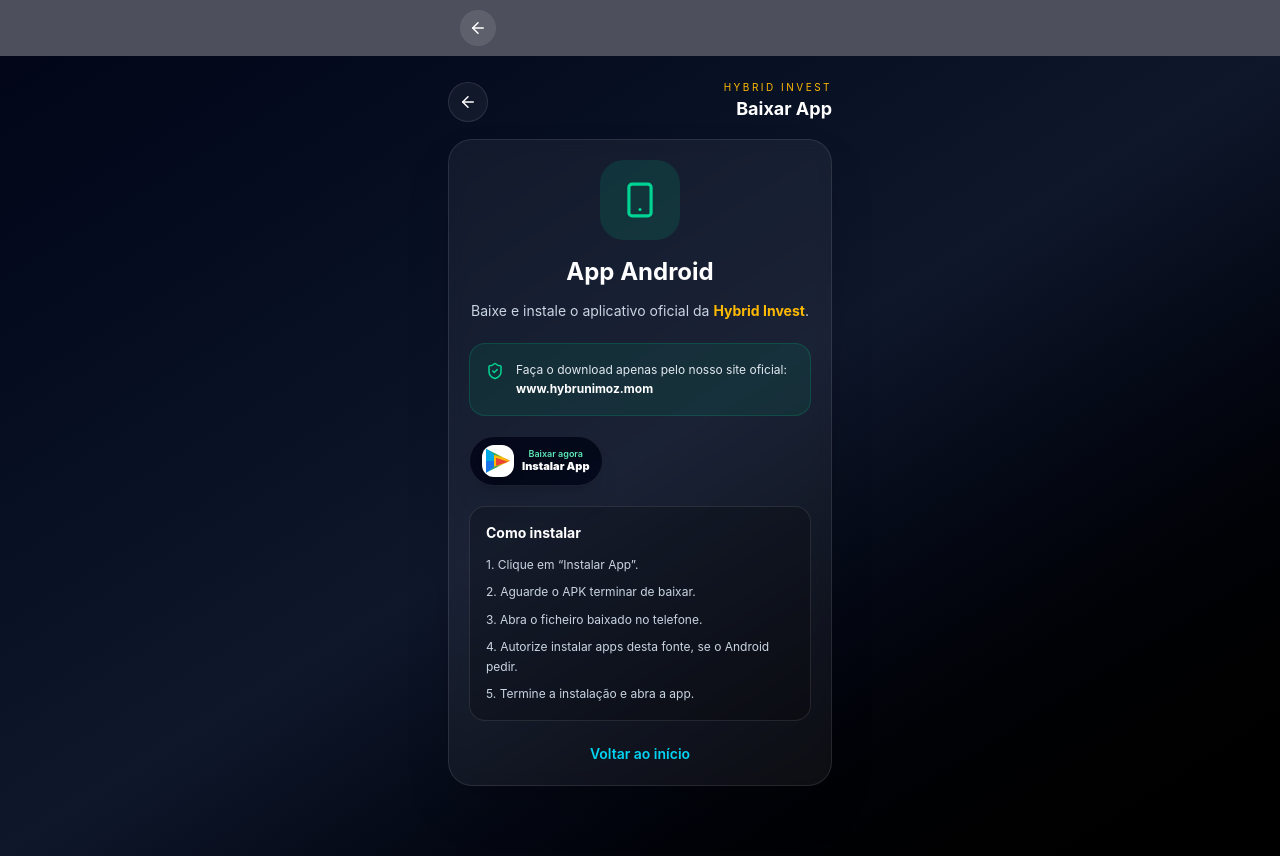
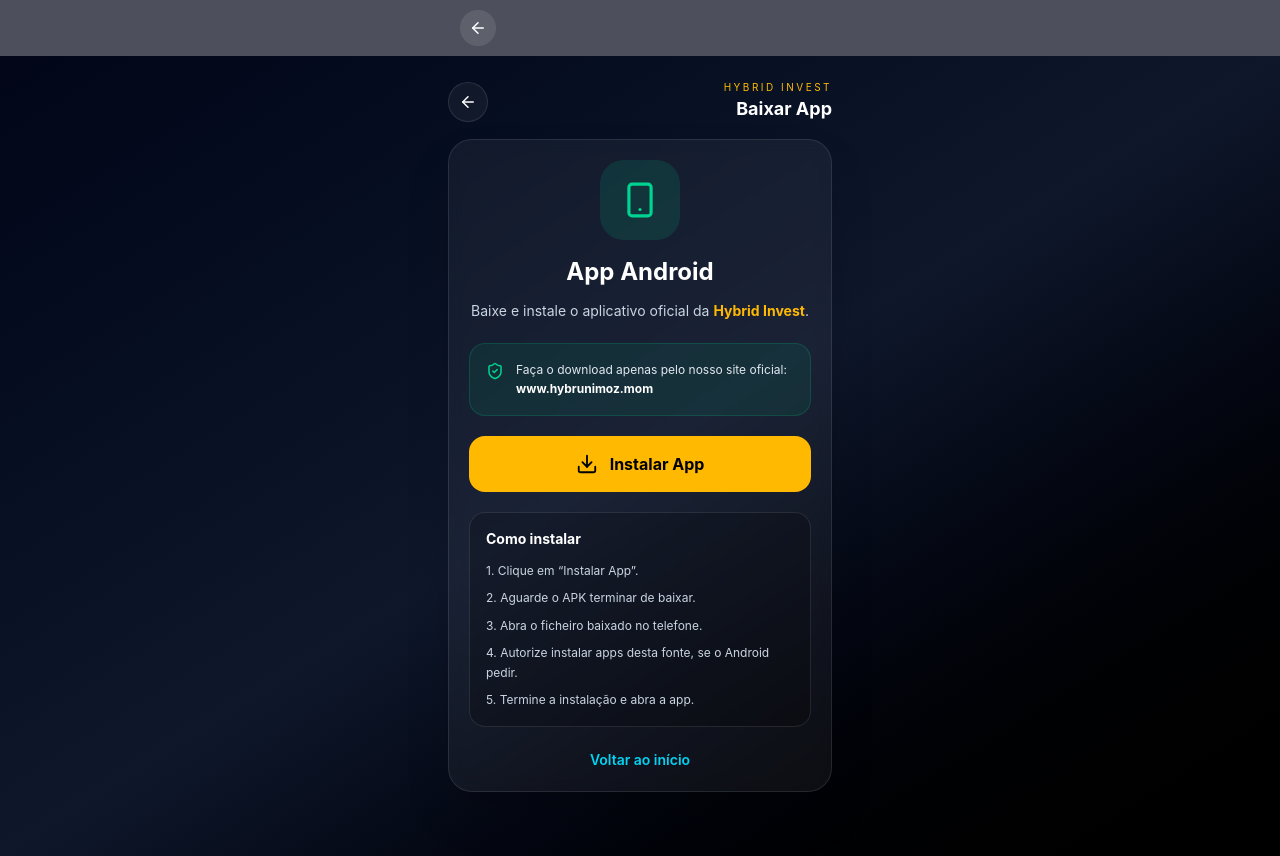
Before and after one commit to DESIGNER1220/hybrid-invest-app, a Next.js app: page /baixar-app in a window 1280 px wide. Built offline with nearby package versions, Linux system fonts and the light colour scheme.

Commit message:
Corrigir bloqueio de levantamento para usuarios bloqueados

```diff
--- a/app/components/DownloadAppButton.tsx
+++ b/app/components/DownloadAppButton.tsx
@@ -1,197 +1,24 @@
 "use client";
 
-import { useEffect, useState } from "react";
-
-type BeforeInstallPromptEvent = Event & {
-  prompt: () => Promise<void>;
-  userChoice: Promise<{
-    outcome: "accepted" | "dismissed";
-    platform: string;
-  }>;
-};
+import { Download } from "lucide-react";
 
 type DownloadAppButtonProps = {
   className?: string;
+  label?: string;
 };
-
-function isStandaloneMode() {
-  if (typeof window === "undefined") return false;
-
-  const navigatorWithStandalone = window.navigator as Navigator & {
-    standalone?: boolean;
-  };
-
-  return (
-    window.matchMedia("(display-mode: standalone)").matches ||
-    navigatorWithStandalone.standalone === true
-  );
-}
-
-function isIosDevice() {
-  if (typeof window === "undefined") return false;
-
-  return /iphone|ipad|ipod/i.test(window.navigator.userAgent);
-}
 
 export default function DownloadAppButton({
   className = "",
+  label = "Instalar App",
 }: DownloadAppButtonProps) {
-  const [deferredPrompt, setDeferredPrompt] =
-    useState<BeforeInstallPromptEvent | null>(null);
-
-  const [installed, setInstalled] = useState(false);
-  const [showHelp, setShowHelp] = useState(false);
-  const [isIos, setIsIos] = useState(false);
-
-  useEffect(() => {
-    setInstalled(isStandaloneMode());
-    setIsIos(isIosDevice());
-
-    function handleBeforeInstallPrompt(event: Event) {
-      event.preventDefault();
-      setDeferredPrompt(event as BeforeInstallPromptEvent);
-    }
-
-    function handleAppInstalled() {
-      setInstalled(true);
-      setDeferredPrompt(null);
-      setShowHelp(false);
-    }
-
-    window.addEventListener("beforeinstallprompt", handleBeforeInstallPrompt);
-    window.addEventListener("appinstalled", handleAppInstalled);
-
-    return () => {
-      window.removeEventListener(
-        "beforeinstallprompt",
-        handleBeforeInstallPrompt
-      );
-      window.removeEventListener("appinstalled", handleAppInstalled);
-    };
-  }, []);
-
-  async function handleInstallApp() {
-    if (installed) return;
-
-    if (!deferredPrompt) {
-      setShowHelp(true);
-      return;
-    }
-
-    try {
-      await deferredPrompt.prompt();
-
-      const choiceResult = await deferredPrompt.userChoice;
-
-      if (choiceResult.outcome === "accepted") {
-        setInstalled(true);
-      }
-
-      setDeferredPrompt(null);
-    } catch (error) {
-      console.error("Erro ao instalar app:", error);
-      setShowHelp(true);
-    }
-  }
-
-  if (installed) {
-    return null;
-  }
-
   return (
-    <>
-      <button
-        type="button"
-        onClick={handleInstallApp}
-        className={`group inline-flex items-center gap-2 rounded-full border border-white/10 bg-slate-950/90 px-3 py-2 text-[11px] font-extrabold text-white shadow-xl backdrop-blur transition hover:scale-[1.02] active:scale-95 ${className}`}
-      >
-        <span className="relative flex h-8 w-8 shrink-0 items-center justify-center rounded-xl bg-white shadow-lg">
-          <span className="relative h-6 w-6 overflow-hidden">
-            <span
-              className="absolute inset-0"
-              style={{
-                clipPath: "polygon(0 0, 100% 50%, 0 100%)",
-                background:
-                  "linear-gradient(90deg, #00A8E8 0%, #34A853 40%, #FBBC05 70%, #EA4335 100%)",
-              }}
-            />
-
-            <span
-              className="absolute left-0 top-0 h-3 w-4"
-              style={{
-                clipPath: "polygon(0 0, 100% 100%, 0 100%)",
-                background: "#00A8E8",
-              }}
-            />
-
-            <span
-              className="absolute bottom-0 left-0 h-3 w-4"
-              style={{
-                clipPath: "polygon(0 0, 100% 0, 0 100%)",
-                background: "#1A73E8",
-              }}
-            />
-
-            <span
-              className="absolute right-0 top-[6px] h-3 w-4"
-              style={{
-                clipPath: "polygon(0 0, 100% 50%, 0 100%)",
-                background: "#FBBC05",
-              }}
-            />
-
-            <span
-              className="absolute right-[2px] top-[9px] h-2 w-3"
-              style={{
-                clipPath: "polygon(0 0, 100% 50%, 0 100%)",
-                background: "#EA4335",
-              }}
-            />
-          </span>
-        </span>
-
-        <span className="leading-tight">
-          <span className="block text-[9px] font-semibold text-emerald-300">
-            Baixar agora
-          </span>
-          <span className="block text-[11px] font-black">Instalar App</span>
-        </span>
-      </button>
-
-      {showHelp && (
-        <div className="fixed inset-0 z-[999] flex items-center justify-center bg-black/70 px-4">
-          <div className="w-full max-w-xs rounded-2xl border border-white/10 bg-slate-900 p-4 text-center text-white shadow-2xl">
-            <div className="mx-auto mb-3 flex h-12 w-12 items-center justify-center rounded-2xl bg-white">
-              <span
-                className="h-8 w-8"
-                style={{
-                  clipPath: "polygon(0 0, 100% 50%, 0 100%)",
-                  background:
-                    "linear-gradient(90deg, #00A8E8 0%, #34A853 40%, #FBBC05 70%, #EA4335 100%)",
-                }}
-              />
-            </div>
-
-            <h3 className="text-sm font-black text-emerald-300">
-              Instalar Aplicativo
-            </h3>
-
-            <p className="mt-2 text-xs leading-relaxed text-slate-300">
-              {isIos
-                ? "No iPhone, toque no botão de partilhar do Safari e escolha “Adicionar à Tela de Início”."
-                : "Se a instalação automática não aparecer, abra o menu do navegador e escolha “Instalar app” ou “Adicionar à tela inicial”."}
-            </p>
-
-            <button
-              type="button"
-              onClick={() => setShowHelp(false)}
-              className="mt-4 w-full rounded-xl bg-emerald-500 py-2 text-xs font-black text-black"
-            >
-              Entendi
-            </button>
-          </div>
-        </div>
-      )}
-    </>
+    <a
+      href="/app/hybrid-invest.apk"
+      download="Hybrid-Invest.apk"
+      className={`flex w-full items-center justify-center gap-3 rounded-2xl bg-amber-400 px-4 py-4 text-base font-bold text-black transition hover:bg-amber-300 active:scale-[0.99] ${className}`}
+    >
+      <Download size={22} />
+      <span>{label}</span>
+    </a>
   );
 }
--- a/app/levantamento/page.tsx
+++ b/app/levantamento/page.tsx
@@ -23,6 +23,7 @@
   availableProfit?: number;
   vipLevel?: string;
   withdrawalFeePercent?: number;
+  blocked?: boolean;
 };
 
 const MIN_WITHDRAWAL_AMOUNT = 200;
@@ -146,6 +147,10 @@
     return isWithdrawalTimeAllowed();
   }, []);
 
+  const userBlocked = useMemo(() => {
+    return profile?.blocked === true;
+  }, [profile]);
+
   async function handleSubmit(e: React.FormEvent) {
     e.preventDefault();
 
@@ -153,6 +158,11 @@
 
     if (!uid) {
       setErrorMsg("Usuário não autenticado.");
+      return;
+    }
+
+    if (userBlocked) {
+      setErrorMsg("A sua conta está bloqueada. Não é permitido fazer levantamento.");
       return;
     }
 
@@ -298,6 +308,12 @@
                   Neste momento os levantamentos estão fora do horário permitido.
                 </p>
               )}
+
+              {userBlocked && (
+                <p className="mt-2 text-xs font-semibold text-red-300">
+                  A sua conta está bloqueada. Não é permitido fazer levantamento.
+                </p>
+              )}
             </div>
           </div>
         </div>
@@ -426,10 +442,14 @@
 
             <button
               type="submit"
-              disabled={submitting || !withdrawalAllowedNow}
+              disabled={submitting || !withdrawalAllowedNow || userBlocked}
               className="w-full rounded-xl bg-red-500 py-3 text-lg font-bold text-white transition hover:bg-red-400 disabled:cursor-not-allowed disabled:opacity-60"
             >
-              {submitting ? "Enviando..." : "Solicitar levantamento"}
+              {userBlocked
+                ? "Conta bloqueada"
+                : submitting
+                ? "Enviando..."
+                : "Solicitar levantamento"}
             </button>
           </form>
         </div>
--- a/app/services/authService.ts
+++ b/app/services/authService.ts
@@ -290,6 +290,12 @@
   return !isWeekend && isBusinessHour;
 }
 
+function assertUserCanWithdraw(userData: any) {
+  if (userData?.blocked === true) {
+    throw new Error("Conta bloqueada. Não é permitido fazer levantamento.");
+  }
+}
+
 function getWeekendDepositBonusPercent(amount: number) {
   if (amount >= 5000) return 20;
   if (amount >= 1000) return 15;
@@ -732,14 +738,19 @@
 
   if (!uid) throw new Error("Utilizador inválido.");
   if (!phone.trim()) throw new Error("Informe o número.");
-  if (!amount || amount <= 0) throw new Error("Informe um valor válido.");
+
+  const cleanAmount = round2(Number(amount));
+
+  if (!cleanAmount || cleanAmount <= 0) {
+    throw new Error("Informe um valor válido.");
+  }
 
   if (type === "deposito" && !transactionCode?.trim()) {
     throw new Error("Informe o ID da transação.");
   }
 
   if (type === "levantamento") {
-    if (amount < MIN_WITHDRAWAL_AMOUNT) {
+    if (cleanAmount < MIN_WITHDRAWAL_AMOUNT) {
       throw new Error(
         `O valor mínimo para levantamento é ${MIN_WITHDRAWAL_AMOUNT} MZN.`
       );
@@ -752,16 +763,38 @@
     }
   }
 
-  await addDoc(collection(db, "transactions"), {
+  const userRef = doc(db, "users", uid);
+  const transactionRef = doc(collection(db, "transactions"));
+
+  await runTransaction(db, async (tx) => {
+    const userSnap = await tx.get(userRef);
+
+    if (!userSnap.exists()) {
+      throw new Error("Utilizador não encontrado.");
+    }
+
+    const userData: any = userSnap.data();
+
+    if (type === "levantamento") {
+      assertUserCanWithdraw(userData);
+    }
+
+    tx.set(transactionRef, {
       uid,
       type,
       method,
-    phone,
-    amount: Number(amount),
+      phone: phone.trim(),
+      amount: cleanAmount,
       transactionCode: transactionCode?.trim() || "",
       status: "pendente",
       createdAt: serverTimestamp(),
     });
+  });
+
+  return {
+    success: true,
+    id: transactionRef.id,
+  };
 }
 
 export async function getUserTransactions(uid: string) {
@@ -867,6 +900,8 @@
     }
 
     if (transactionData.type === "levantamento") {
+      assertUserCanWithdraw(userData);
+
       const activeReferralInvestors = Number(
         userData.activeReferralInvestors ?? 0
       );
```
Lines whose indentation alone changed are shown as unchanged.
